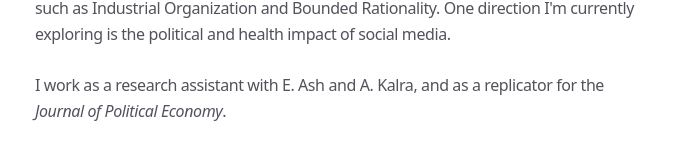
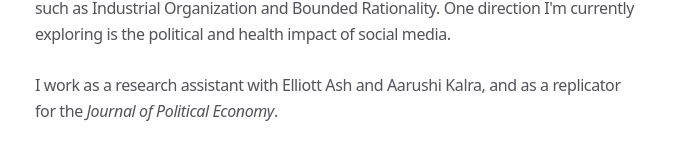
Before and after one commit to lorenzkipp/lorenzkipp.github.io, a Next.js app: page / in a window 1280 px wide. Shown: the part 329-492 px from the top of the page, without its empty margins (301-975 px from the left). Built offline with nearby package versions, Linux system fonts and the light colour scheme.

Commit message:
Changed names in about section.

```diff
--- a/app/page.tsx
+++ b/app/page.tsx
@@ -168,7 +168,7 @@ export default function Personal() {
     rel="noopener noreferrer"
     className="inline-block hover:text-black dark:hover:text-white transition-colors link-underline"
   >
-    E. Ash
+    Elliott Ash
   </Link>{' '}and{' '}
   <Link
     href="https://aarushirita.github.io/"
@@ -176,7 +176,7 @@ export default function Personal() {
     rel="noopener noreferrer"
     className="inline-block hover:text-black dark:hover:text-white transition-colors link-underline"
   >
-    A. Kalra
+    Aarushi Kalra
   </Link>, and as a replicator for the{' '}
             <Link
               href="https://www.journals.uchicago.edu/toc/jpe/current"
```
